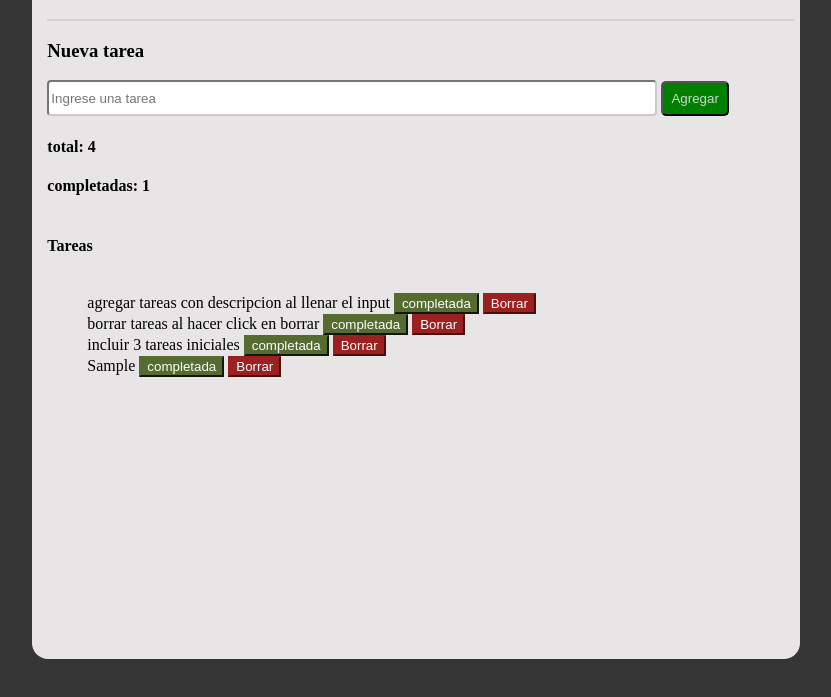
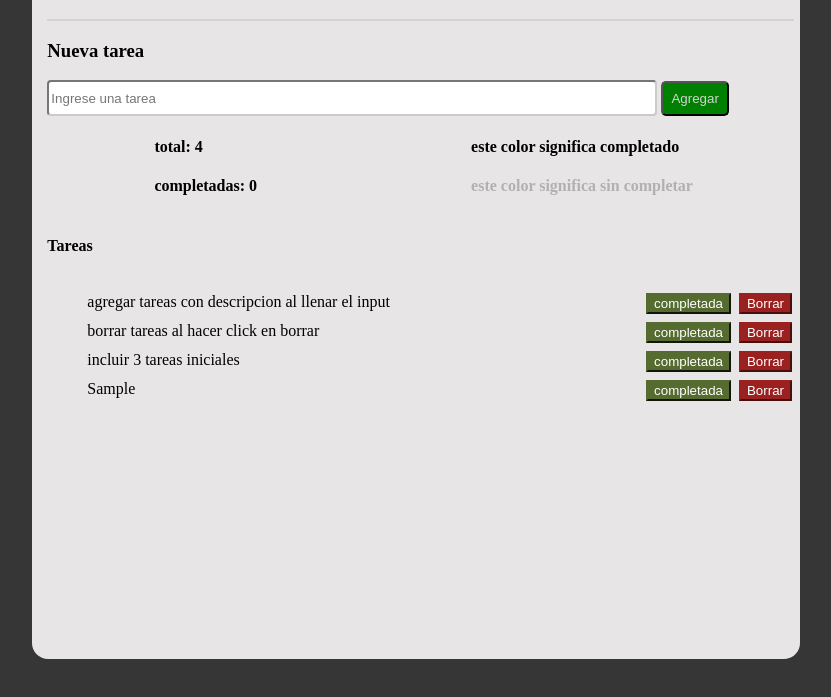
Before and after one commit to MatiasGonzalez-0506/To-do-list, a plain HTML site: page index.html in a window 1280 px wide. Both pictures are taken after typing "Sample" into the empty fields and a click on the button "Agregar". Shown: the part 69-766 px from the top of the page, without its empty margins (224-1055 px from the left). Drawn offline with Linux system fonts and the light colour scheme.

Commit message:
finish functions and fix design

```diff
--- a/assets/css/style.css
+++ b/assets/css/style.css
@@ -29,6 +29,14 @@ body{
     border-radius: 5px;
     padding: 0.5rem;
 }
+.count-container{
+    display: flex;
+    flex-direction: row;
+    justify-content: space-around;
+}
+.without-doing{
+    color: rgb(177, 177, 177);
+}
 .list{
     display: flex;
     flex-direction: row;
@@ -36,6 +44,12 @@ body{
 }
 ul{
     list-style: none;
+}
+li{
+    display: flex;
+    justify-content: space-between;
+    margin-top: 0.5rem;
+    margin-bottom: 0.5rem;
 }
 .delete{
     background-color: rgb(155, 32, 32);
@@ -48,3 +62,8 @@ ul{
     color: white;
     border-color: darkolivegreen;
 }
+.buttons{
+    display: flex;
+    gap: 0.5rem;
+    margin-right: 0.5rem;
+}
--- a/assets/js/array.js
+++ b/assets/js/array.js
@@ -1,4 +1,4 @@
-// export
+
 let initialTasks = [
     {
      id: 1,
--- a/assets/js/index.js
+++ b/assets/js/index.js
@@ -1,81 +1,94 @@
-// import { initialTasks } from './array.js'
-const taskList = document.querySelector("#taskList")
-        const inputTask = document.querySelector("#inputTask")
-        const addTask = document.querySelector("#addTask")
-        const total = document.querySelector("#total")
-        const complete = document.querySelector("#completed")
+const taskList = document.querySelector('#taskList')
+const inputTask = document.querySelector('#inputTask')
+const addTask = document.querySelector('#addTask')
+const total = document.querySelector('#total')
+const complete = document.querySelector('#completed')
 let tasks = [
-            {id: 1,task: 'agregar tareas con descripcion al llenar el input',state: false},
-            {id: 2,task: 'borrar tareas al hacer click en borrar',state: false},
-            {id: 3,task: 'incluir 3 tareas iniciales',state: true}]
+  {id: 1,task: 'agregar tareas con descripcion al llenar el input',state: false,},
+  { id: 2, task: 'borrar tareas al hacer click en borrar', state: false },
+  { id: 3, task: 'incluir 3 tareas iniciales', state: false },
+]
 
-        const count = function(){
+const count = function () {
   total.innerHTML = `total: ${tasks.length}`
-            complete.innerHTML = `completadas: ${tasks.filter(({ state }) => state === true).length}`
+  complete.innerHTML = `completadas: ${
+    tasks.filter(({ state }) => state === true).length
+  }`
 }
 
-        addTask.addEventListener("click", () => {
-            if(inputTask.value ===""){
-                alert("Debes agregar una tarea primero")
+function ColorOK() {
+  for (t of tasks) {
+    let okbutton = document.getElementById(t.id)
+    if (t.state === true) {
+      okbutton.style.color = 'rgb(177, 177, 177)'
+    } else {
+      t.state === false
+      okbutton.style.color = 'black'
+    }
+  }
+}
+
+addTask.addEventListener('click', () => {
+  if (inputTask.value === '') {
+    alert('Debes agregar una tarea primero')
     return
+  } else {
+    const newTask = { id: Date.now(), task: inputTask.value, state: false }
+    tasks.push(newTask)
+    inputTask.value = ''
+    let html = ''
+
+    for (let task of tasks) {
+      html += `<li id="${task.id}">${task.task} <div class="buttons"><button onclick="completed(${task.id})" class="finished">completada</button> <button onclick="Borrar(${task.id})" class="delete">Borrar</button></div></li>`
     }
-            else{
-                const newTask = {id:Date.now() ,task:inputTask.value,state:false}
-                tasks.push(newTask)
-                inputTask.value = ""
-                let html = ""
-
-                for (let task of tasks){
-                    html += `<li>${task.task} <button onclick="completed(${task.id})" id="${task.id}"class="finished">completada</button> <button onclick="Borrar(${task.id})" class="delete">Borrar</button></li>`;
-                }
-                taskList.innerHTML = html;
+    taskList.innerHTML = html
     console.log(tasks)
     count()
   }
 })
 
-        function Borrar(id){
+function Borrar(id) {
   const index = tasks.findIndex((ele) => ele.id == id)
   tasks.splice(index, 1)
-            let html = ""
-            for (task of tasks){
-                html += `<li>${task.task} <button onclick="completed(${task.id})" id="${task.id}" class="finished">completada</button> <button onclick="Borrar(${task.id})" class="delete">Borrar</button></li>`;
+  let html = ''
+  for (task of tasks) {
+    html += `<li id="${task.id}">${task.task} <div class="buttons"><button onclick="completed(${task.id})" class="finished">completada</button> <button onclick="Borrar(${task.id})" class="delete">Borrar</button></div></li>`
 }
-            taskList.innerHTML = html;
+  taskList.innerHTML = html
+  ColorOK()
   console.log(tasks)
 }
 
-        const initialTask = function(){
-            let html = ""
+const initialTask = function () {
+  let html = ''
 
-            for (let task of tasks){
-                html += `<li>${task.task} <button onclick="completed(${task.id})" id="${task.id}" class="finished">completada</button> <button onclick="Borrar(${task.id})" class="delete">Borrar</button></li>`;
+  for (let task of tasks) {
+    html += `<li id="${task.id}">${task.task} <div class="buttons"><button onclick="completed(${task.id})" class="finished">completada</button> <button onclick="Borrar(${task.id})" class="delete">Borrar</button></div></li>`
 }
-            taskList.innerHTML = html;
+  taskList.innerHTML = html
   count()
-            console.log("tasks")
+  console.log('tasks')
+  ColorOK()
 }
 
-        const color = function(id,color){
+const color = function (id, color) {
   let okbutton = document.getElementById(id)
   okbutton.style.backgroundColor = color
-
 }
 
-        function completed(id){
+function completed(id) {
   const index = tasks.findIndex((ele) => ele.id == id)
-            let html = ""
-            if(tasks[index].state === true){
+  let html = ''
+  if (tasks[index].state === true) {
     tasks[index].state = false
-                color(id,"red")
-            }else{
+  } else {
     tasks[index].state = true
-                color(id,"green")
   }
-            for (task of tasks){
-                html += `<li>${task.task} <button onclick="completed(${task.id})" id="${task.id}" class="finished">completada</button> <button onclick="Borrar(${task.id})" class="delete">Borrar</button></li>`;
+  for (task of tasks) {
+    html += `<li id="${task.id}">${task.task} <div class="buttons"><button onclick="completed(${task.id})" class="finished">completada</button> <button onclick="Borrar(${task.id})" class="delete">Borrar</button></div></li>`
 }
   count()
+  ColorOK()
   console.log(tasks)
 }
 
--- a/index.html
+++ b/index.html
@@ -18,8 +18,16 @@
                 <input id="inputTask" placeholder="Ingrese una tarea">
                 <button id="addTask">Agregar</button>
             </div>
-            <h4 id="total">total:</h4>
-            <h4 id="completed">completadas:</h4>
+            <div class="count-container">
+                <div class="count">
+                    <h4 id="total"></h4>
+                    <h4 id="completed"></h4>
+                </div>
+                <div class="instructions">
+                    <h4 class="done">este color significa completado</h4>
+                    <h4 class="without-doing">este color significa sin completar</h4>
+                </div>
+            </div>
             <div class="list">
                 <h4>Tareas</h4>
             </div>
```
Lines whose indentation alone changed are shown as unchanged.
